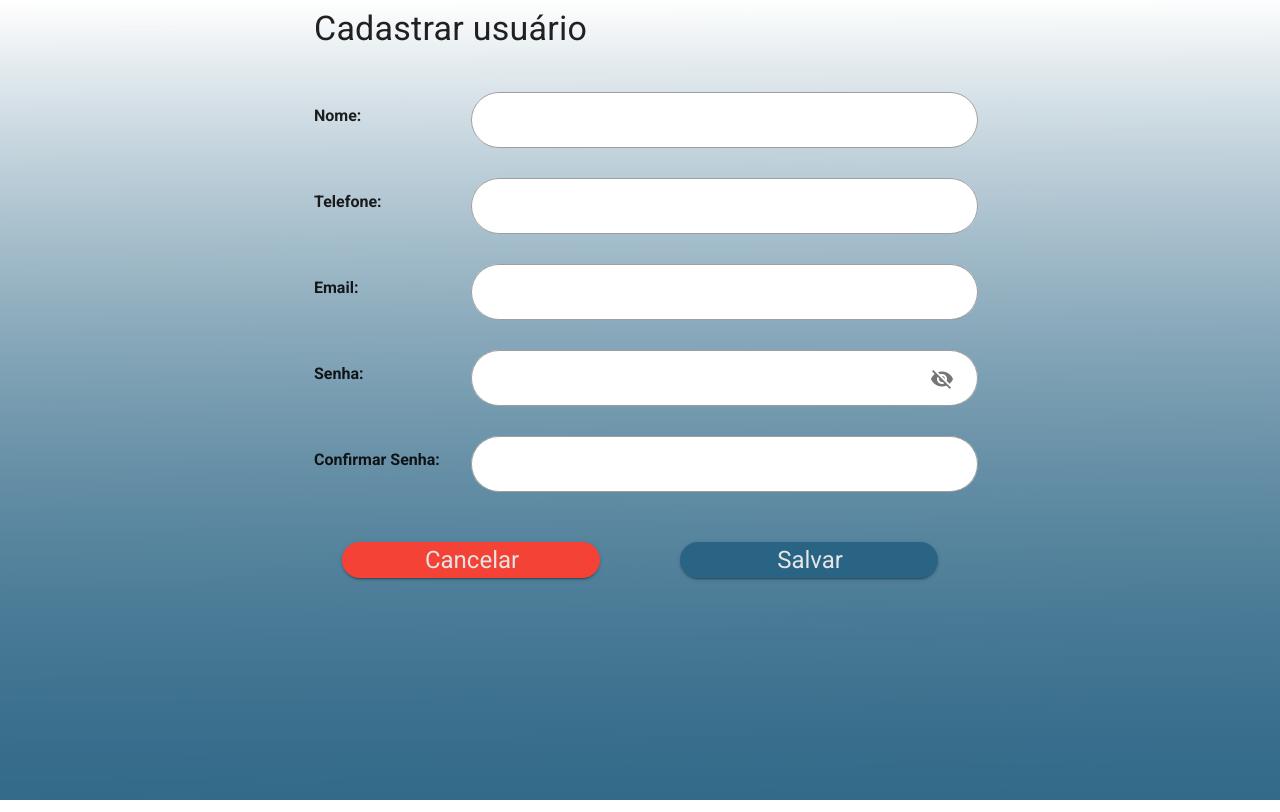
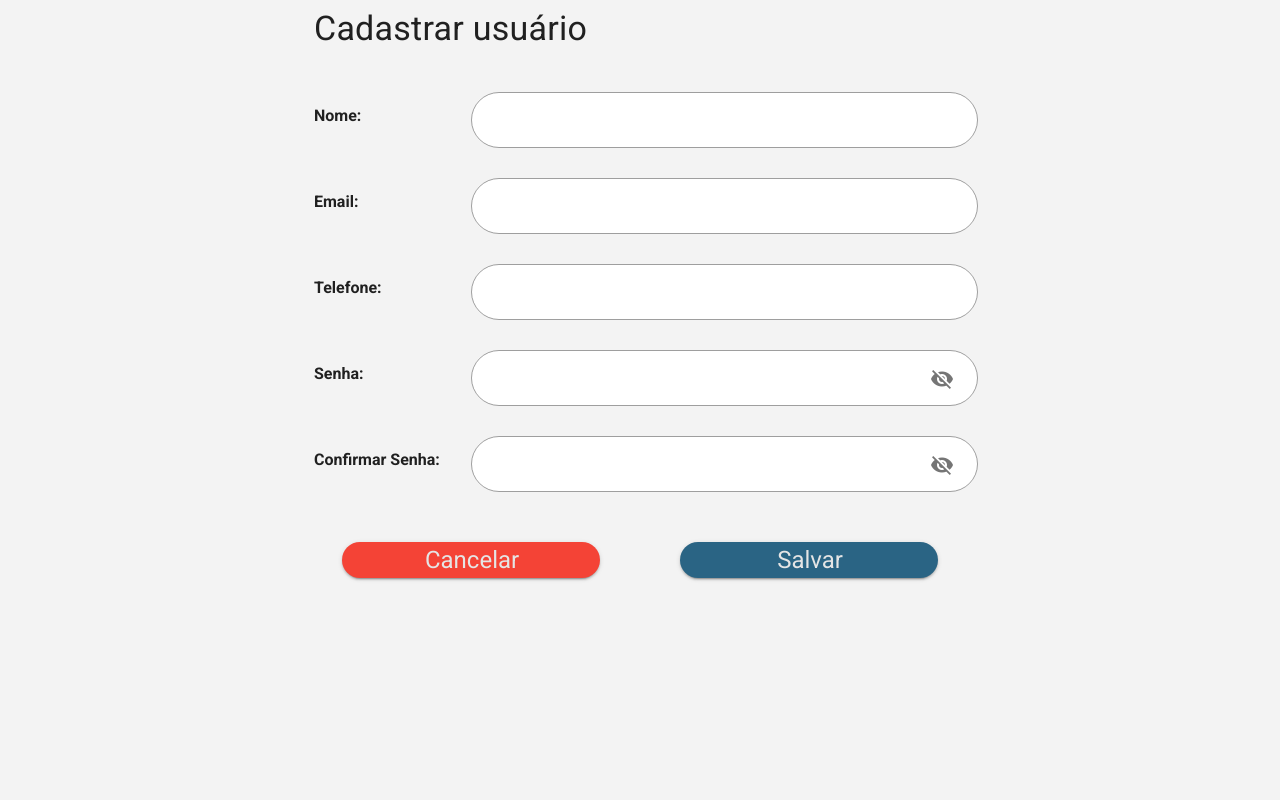
Before and after one commit to BureauTech/Cadastrol-Client, a Vue app in the folder src/: page /signup in a window 1280 px wide. Built offline with nearby package versions, Linux system fonts and the light colour scheme; what vue-toasted would draw is missing.

Commit message:
ajustes de layout de formulários

```diff
--- a/src/public/index.html
+++ b/src/public/index.html
@@ -5,7 +5,7 @@
     <meta http-equiv="X-UA-Compatible" content="IE=edge">
     <meta name="viewport" content="width=device-width,initial-scale=1.0">
     <link rel="icon" href="favicon.ico">
-    <title>API6-Frontend</title>
+    <title>Cadastrol</title>
     <link rel="stylesheet" href="https://fonts.googleapis.com/css?family=Roboto:100,300,400,500,700,900">
     <link rel="stylesheet" href="https://cdn.jsdelivr.net/npm/@mdi/font@latest/css/materialdesignicons.min.css">
     <link rel="stylesheet" href="./style.css">
--- a/src/src/App.vue
+++ b/src/src/App.vue
@@ -11,11 +11,7 @@ export default {
 </script>
 <style>
 #app {
-	background: linear-gradient(
-		359.76deg,
-		rgba(42, 100, 132, 0.8) 0.23%,
-		rgba(196, 196, 196, 0) 99.82%
-	);
+	background-color: #f3f3f3
 }
 .toasted-font {
 	font-family: "Roboto", sans-serif;
--- a/src/src/views/EditUser/EditUser.vue
+++ b/src/src/views/EditUser/EditUser.vue
@@ -42,7 +42,6 @@
 								v-model="user.useName"
 							/>
 						</v-row>
-
 						<v-row class="justify-center">
 							<v-col md="3">
 								<b>Email:</b>
@@ -91,10 +90,24 @@
 								type="password"
 								:rules="[rules.required, rules.same(samePass, user.usePassword)]"
 								v-model="samePass"
+								@click:append="() => (value = !value)"
+								:type="value ? 'text' : 'password'"
+								:append-icon="value ? 'mdi-eye' : 'mdi-eye-off'"
 							/>
 						</v-row>
 						<v-row class="mt-5 justify-space-around align-start">
-
+							<v-col md="5">
+								<v-btn
+									min-width="100%"
+									elevation="2"
+									rounded
+									color="red"
+									class="white--text text-none text-h5"
+									@click="cancel"
+								>
+									Cancelar
+								</v-btn>
+							</v-col>
 								<v-col md="5">
 								<v-btn
 									min-width="100%"
@@ -107,19 +120,6 @@
 									Salvar
 								</v-btn>
 							</v-col>
-
-              <v-col md="5">
-                <v-btn
-                  min-width="100%"
-                  elevation="2"
-                  rounded
-                  color="red"
-                  class="white--text text-none text-h5"
-                  @click="cancel"
-                >
-                  Cancelar
-                </v-btn>
-              </v-col>
 						</v-row>
 					</v-col>
 				</v-row>
--- a/src/src/views/Signup/Signup.vue
+++ b/src/src/views/Signup/Signup.vue
@@ -37,7 +37,20 @@
 						<v-text-field
 							rounded
 							outlined
+              :rules="[rules.required]"
 							v-model="user.useName"
+						/>
+					</v-row>
+					<v-row class="justify-center">
+						<v-col md="3">
+							<b>Email:</b>
+						</v-col>
+						<v-text-field
+							type="email"
+							rounded
+							outlined
+              :rules="[rules.required, rules.email]"
+							v-model="user.useEmail"
 						/>
 					</v-row>
 						<v-row class="justify-center">
@@ -48,18 +61,8 @@
 							type="tel"
 							rounded
 							outlined
+							:rules="[rules.number]"
 							v-model="user.usePhone"
-            />
-          </v-row>
-          <v-row class="justify-center">
-            <v-col md="3">
-              <b>Email:</b>
-            </v-col>
-            <v-text-field
-              type="email"
-              rounded
-              outlined
-              v-model="user.useEmail"
 						/>
 					</v-row>
 					<v-row class="justify-center">
@@ -84,6 +87,9 @@
 							rounded
 							outlined
 							type="password"
+							@click:append="() => (value = !value)"
+							:type="value ? 'text' : 'password'"
+							:append-icon="value ? 'mdi-eye' : 'mdi-eye-off'"
 							:rules="[rules.required, rules.same(samePass, user.usePassword)]"
 							v-model="samePass"
 						/>
```
Also changed, not shown: src/src/views/UserList/UserList.css (line endings or trailing spaces). Lines whose indentation alone changed are shown as unchanged.
